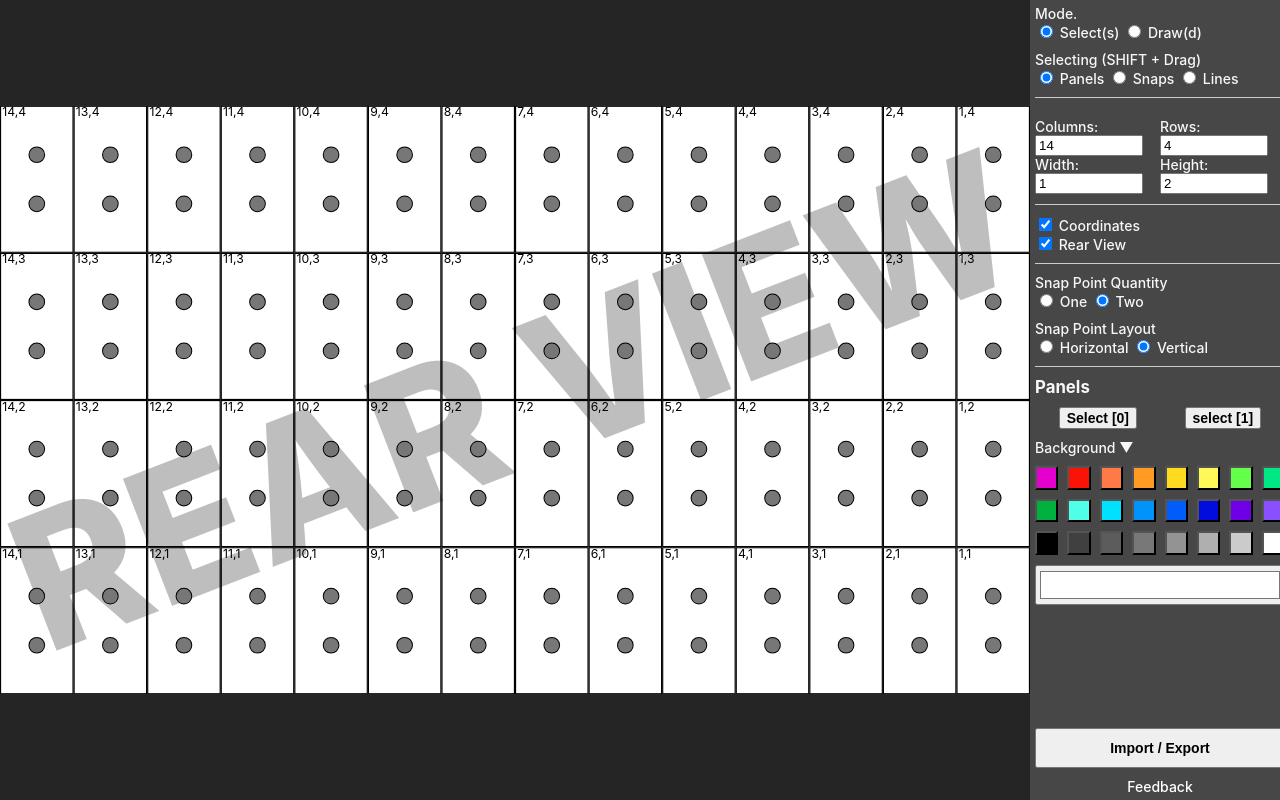
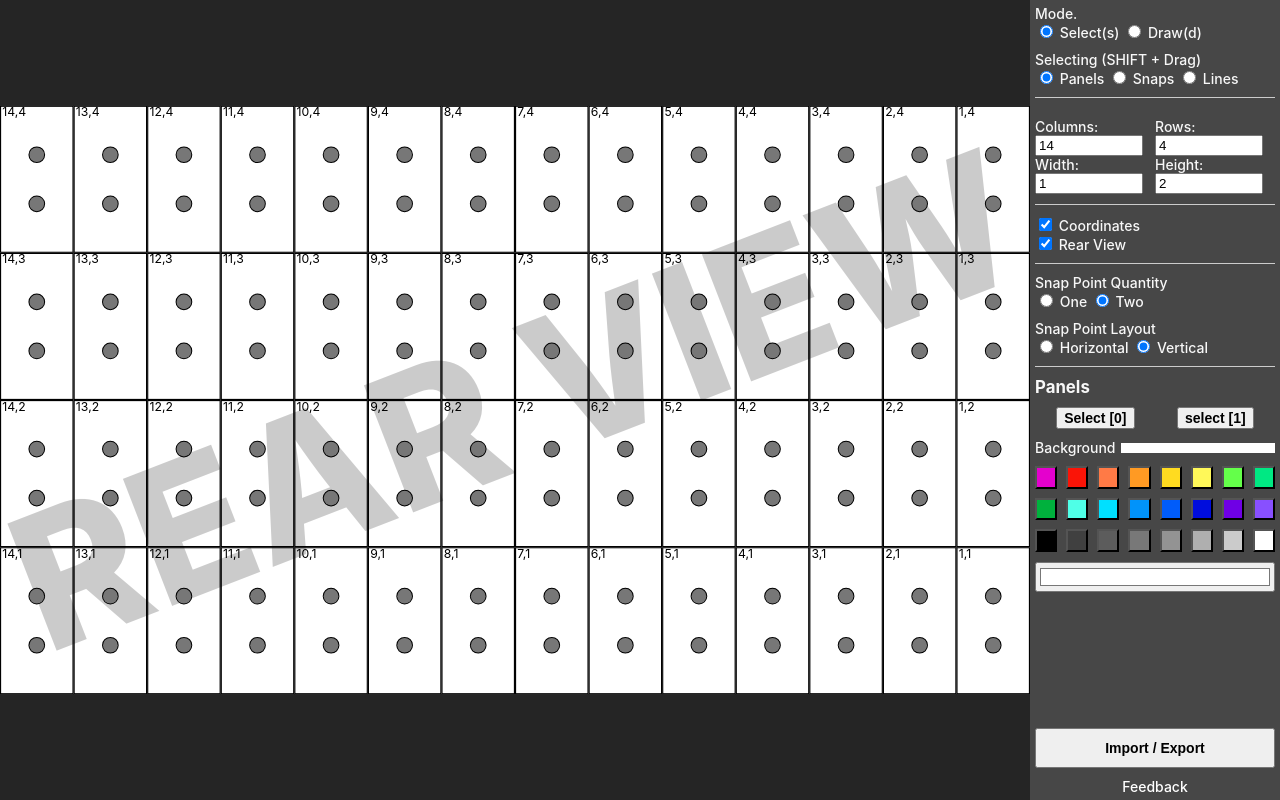
Before and after one commit to dlamon1/signaldiagram-v1, a Svelte app: page / in a window 1280 px wide. Built offline with nearby package versions, Linux system fonts and the light colour scheme.

Commit message:
some toolbar styling

```diff
--- a/src/App.svelte
+++ b/src/App.svelte
@@ -62,7 +62,7 @@
     /* margin: 10px; */
   }
   .toolbar {
-    background-color: rgb(255, 0, 0);
+    background-color: rgb(71, 71, 71);
     width: 250px;
     right: 0;
     z-index: 1;
--- a/src/DrawFunctions/Panels.js
+++ b/src/DrawFunctions/Panels.js
@@ -316,7 +316,7 @@ export const drawPanelGroups = () => {
         get(rows) * get(screenAndPanelDimensions).panelDimension;
       return screenWidth / 11 + "px";
     })
-    .style("opacity", 0.25)
+    .style("opacity", 0.2)
     .attr("text-anchor", "middle")
     .attr("font-famliy", "'Heebo', sans-serif;")
     .style("pointer-events", "none")
--- a/src/EditToolbar.svelte
+++ b/src/EditToolbar.svelte
@@ -84,7 +84,7 @@
   }
   #container {
     /* position: fixed; */
-    width: 100%;
+    width: calc(100% - 10px);
     height: calc(100vh - 10px);
     /* right: 0; */
     background-color: rgb(71, 71, 71);
@@ -94,7 +94,7 @@
     display: flex;
     flex-direction: column;
     user-select: none;
-    padding: 5px;
+    margin: 5px;
   }
 
   #selectors {
--- a/src/EditToolbar/Panels.svelte
+++ b/src/EditToolbar/Panels.svelte
@@ -1,11 +1,14 @@
 <script>
   import { fly } from "svelte/transition";
 
-  import { panels, updatePanels } from "../store";
+  import { panels, updatePanels, colorState } from "../store";
 
   import ColorPicker from "./components/ColorPicker.svelte";
 
   let isBackgroundOpen = true;
+
+  $: flex = isBackgroundOpen ? 1 : 0.15;
+  $: background = $colorState.panel.background;
 
   const selectCriss = () => {
     $panels.array.forEach((p) => {
@@ -40,7 +43,11 @@
   </div>
 
   <div class="subtitle" on:click={() => (isBackgroundOpen = !isBackgroundOpen)}>
-    Background {isBackgroundOpen ? "▼" : "▲"}
+    Background
+    <!-- Background {isBackgroundOpen ? "▼" : "▲"} -->
+    <!-- {#if isBackgroundOpen} -->
+    <div class="color-id-box" style:flex style:background />
+    <!-- {/if} -->
   </div>
   {#if isBackgroundOpen}
     <ColorPicker key={"panel"} layer={"background"} />
@@ -48,6 +55,20 @@
 </div>
 
 <style>
+  .color-id-box {
+    flex: 0.2;
+    width: 10px;
+    height: 10px;
+    background-color: red;
+    margin-left: 5px;
+    transition: flex 0.4s cubic-bezier(0.16, 1, 0.3, 1);
+  }
+  .subtitle {
+    margin-top: 10px;
+    display: flex;
+    /* background-color: green; */
+    align-items: center;
+  }
   .crisscross {
     display: flex;
     justify-content: space-around;
@@ -58,9 +79,6 @@
     font-size: 1.2em;
     font-weight: bold;
   }
-  .subtitle {
-    margin-top: 10px;
-  }
   #panels {
     position: absolute;
     flex: 1;
--- a/src/EditToolbar/components/ColorPicker.svelte
+++ b/src/EditToolbar/components/ColorPicker.svelte
@@ -37,7 +37,7 @@
   }
   #custom-color-button {
     width: 100%;
-    height: 40px;
+    height: 30px;
     margin-top: 10px;
   }
   #color-button {
--- a/src/classes/SignalLinesClass.js
+++ b/src/classes/SignalLinesClass.js
@@ -222,7 +222,7 @@ class SignalLine {
   };
   // lineWidth = get(screenAndPanelDimensions).panelDimension / 10;
   lineWidth = 3;
-  isSelected = true;
+  isSelected = false;
 
   constructor(origin, destinationSnapPointIndex) {
     this.origin.snapPointIndex = origin.snapPointIndex;
```
